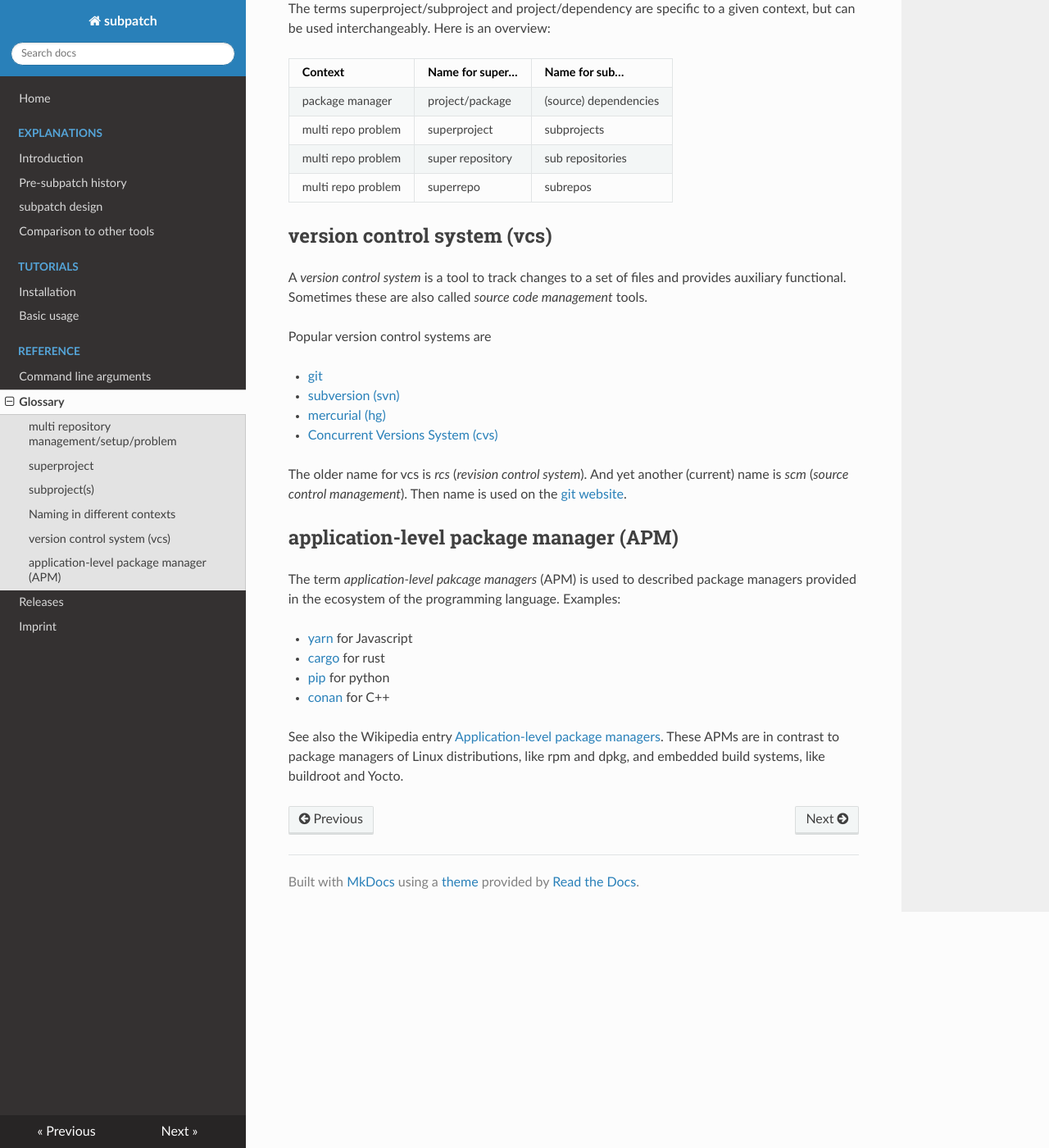
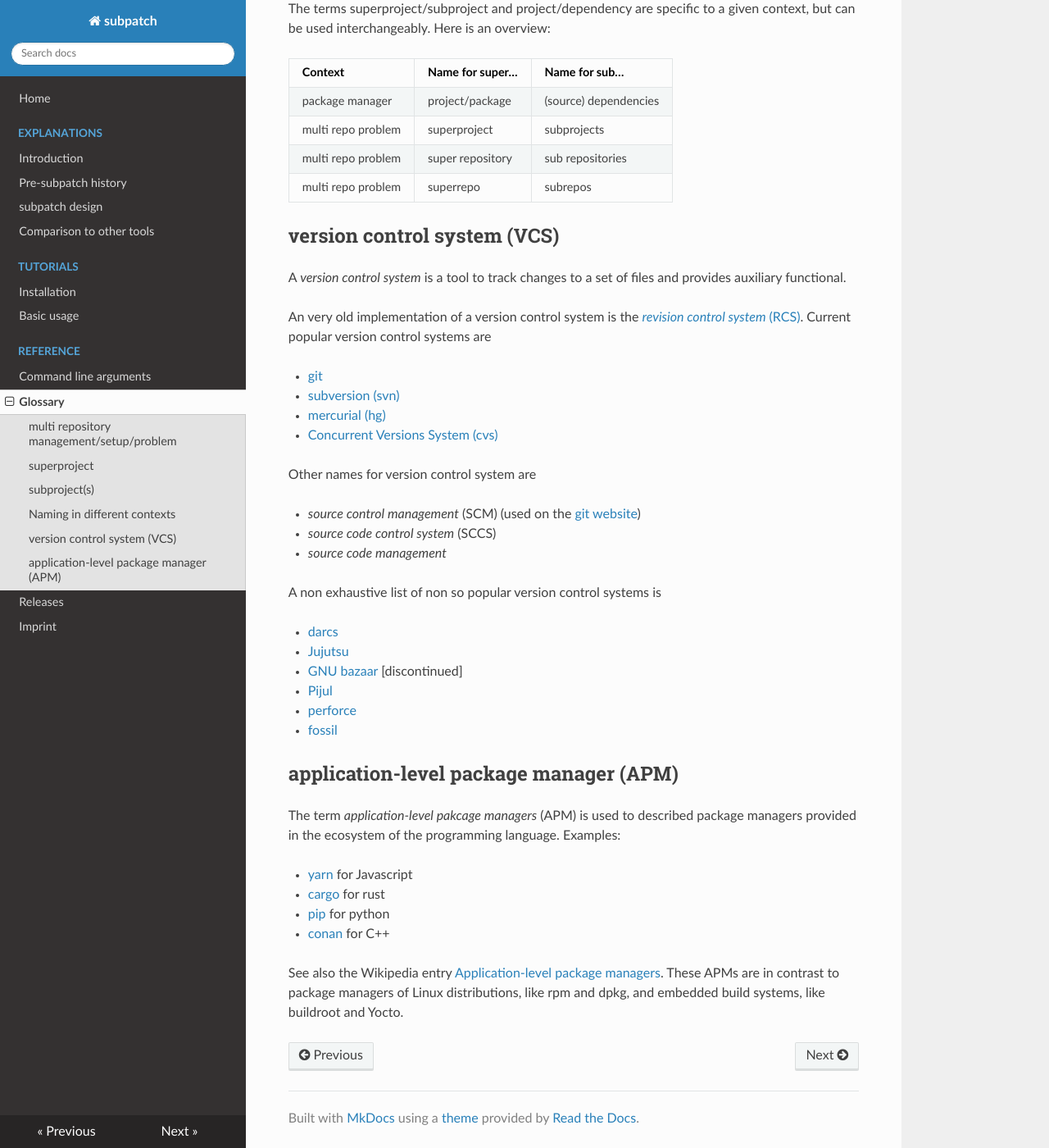
Before and after one commit to lengfeld/subpatch, an MkDocs documentation site: the page built from website/ref/glossary.md, in a window 1280 px wide and 1400 px high, scrolled down 914 px. Shown: the whole window at 82% size. Built offline with MkDocs 1.6.1, drawn with Linux system fonts in a browser that asks for light colours; nearby versions of some CDN libraries.

Commit message:
website: rewrite vcs in glossary

```diff
--- a/website/ref/glossary.md
+++ b/website/ref/glossary.md
@@ -46,21 +46,34 @@ given context, but can be used interchangeably. Here is an overview:
 | multi repo problem | superrepo        | subrepos              |
 
 
-## version control system (vcs)
+## version control system (VCS)
 
-A *version control system* is a tool to track changes to a set of files and provides
-auxiliary functional. Sometimes these are also called *source code management* tools.
+A *version control system* is a tool to track changes to a set of files and
+provides auxiliary functional.
 
-Popular version control systems are
+An very old implementation of a version control system is the
+[*revision control system* (RCS)](https://en.wikipedia.org/wiki/Revision_Control_System).
+Current popular version control systems are
 
 * [git](https://git-scm.com/)
 * [subversion (svn)](https://subversion.apache.org/)
 * [mercurial (hg)](https://www.mercurial-scm.org/)
 * [Concurrent Versions System (cvs)](http://savannah.nongnu.org/projects/cvs)
 
-The older name for vcs is *rcs* (*revision control system*). And yet another
-(current) name is *scm* (*source control management*). Then name is used
-on the [git website](https://git-scm.com/).
+Other names for version control system are
+
+* *source control management* (SCM) (used on the [git website](https://git-scm.com/))
+* *source code control system* (SCCS)
+* *source code management*
+
+A non exhaustive list of non so popular version control systems is
+
+* [darcs](https://darcs.net/)
+* [Jujutsu](https://jj-vcs.github.io/jj/latest/)
+* [GNU bazaar](https://en.wikipedia.org/wiki/GNU_Bazaar) [discontinued]
+* [Pijul](https://pijul.org/)
+* [perforce](https://www.perforce.com/products/helix-core)
+* [fossil](https://www.fossil-scm.org/home/doc/trunk/www/index.wiki)
 
 
 ## application-level package manager (APM)
```
